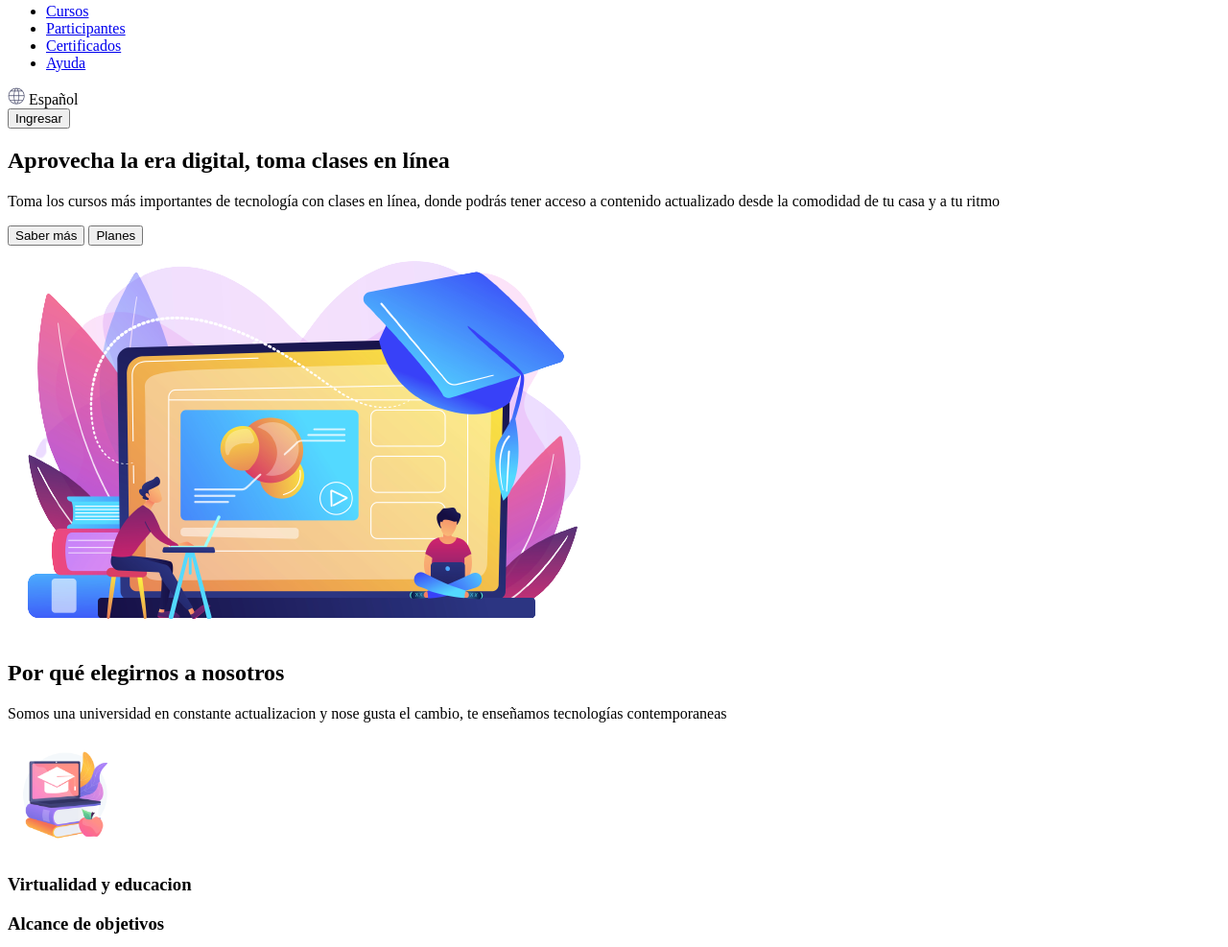
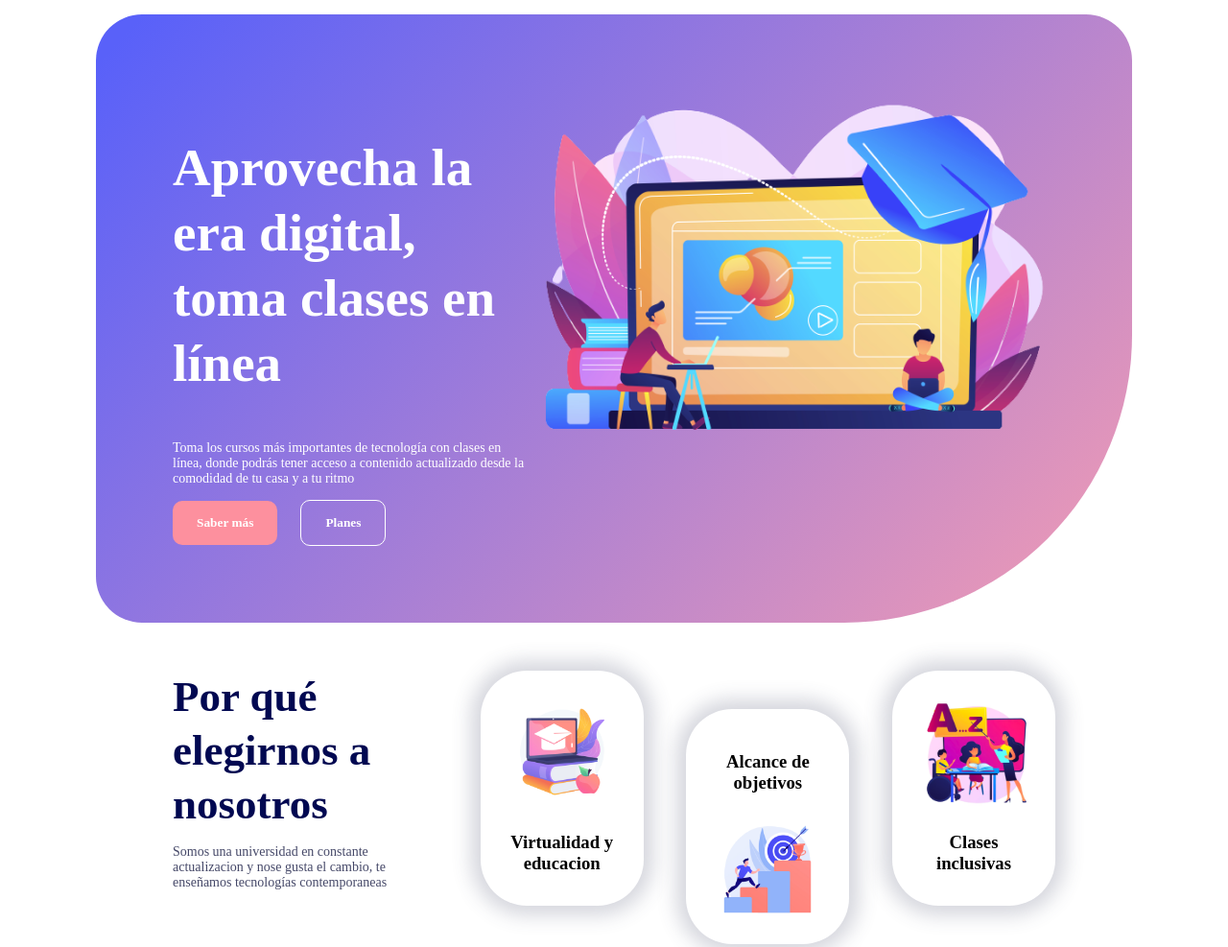
Before and after one commit to CrissUD/taller-9-full-stack-g1, a plain HTML site: page punto-1-2-3/index.html in a window 1280 px wide. Shown: the part 137-1124 px from the top of the page at 96% size. Drawn offline with Linux system fonts and the light colour scheme; a web font is replaced by a local one.

Commit message:
finalizacion punto 3

```diff
--- a/punto-1-2-3/index.html
+++ b/punto-1-2-3/index.html
@@ -4,6 +4,13 @@
   <meta charset="UTF-8">
   <meta http-equiv="X-UA-Compatible" content="IE=edge">
   <meta name="viewport" content="width=device-width, initial-scale=1.0">
+  <link rel="stylesheet" href="https://indestructibletype.com/fonts/Jost.css" type="text/css" charset="utf-8" />
+  <link rel="stylesheet" href="./styles/common-styles.css">
+  <link rel="stylesheet" href="./styles/header-styles.css">
+  <link rel="stylesheet" href="./styles/banner-styles.css">
+  <link rel="stylesheet" href="./styles/section-1-styles.css">
+  <link rel="stylesheet" href="./styles/section-2-styles.css">
+  <link rel="stylesheet" href="./styles/footer-styles.css">
   <title>Page Design</title>
 </head>
 <body>
@@ -39,8 +46,8 @@
           </p>
         </div>
         <div class="banner__buttons">
-          <button>Saber más</button>
-          <button>Planes</button>
+          <button class="button--orange">Saber más</button>
+          <button class="button--transparent">Planes</button>
         </div>
       </div>
       <img src="./public/images/banner-online.png" alt="banner online">
@@ -62,7 +69,7 @@
         >
         <h3>Virtualidad y educacion</h3>
       </div>
-      <div class="section-1__card">
+      <div class="section-1__card section-1__card-down">
         <h3>Alcance de objetivos</h3>
         <img
           src="./public/images/section1-goals.png"
@@ -91,24 +98,24 @@
         >
         <div>
           <h2>Brindamos herramientas para que tu aprendizaje</h2>
-          <h2>sea efectivo</h2>
+          <h2 class="title__pink">sea efectivo</h2>
           <p>
             Las herramientas digitales son nuestras aliadas
             y aprovechamos cada una de estas para brindarte
             la mejor experiencia
           </p>
-          <button>Saber más</button>
+          <button class="button--orange">Saber más</button>
         </div>
       </div>
       <div class="section-2__info">
         <div>
           <h2>Educación pensando en</h2>
-          <h2>objetivos alcanzados</h2>
+          <h2 class="title__pink">objetivos alcanzados</h2>
           <p>
             Es importante para nosotros que las metas de cada
             uno de nuestros estudiantes sean alcanzadas
           </p>
-          <button>Saber más</button>
+          <button class="button--orange">Saber más</button>
         </div>
         <img
           src="./public/images/section2-goals.png"
--- /dev/null
+++ b/punto-1-2-3/styles/banner-styles.css
@@ -0,0 +1,27 @@
+#banner {
+  display: flex;
+  margin: 30px 100px;
+  padding: 80px;
+  background: linear-gradient(313deg, #EE9AB5 3.28%, #5961F9 97.04%);
+  border-radius: 48px 48px 300px 48px;
+  color: white;
+}
+
+h1 {
+  font-family: 'Jost';
+  font-size: 55px;
+  line-height: 124%;
+  letter-spacing: -1%;
+}
+
+#banner img {
+  width: 550px;
+  height: 370px;
+}
+
+.button--transparent {
+  background-color: transparent;
+  color: white;
+  border: 1px solid;
+  margin-left: 20px;
+}
--- /dev/null
+++ b/punto-1-2-3/styles/common-styles.css
@@ -0,0 +1,35 @@
+body {
+  margin: 0px;
+}
+
+a {
+  font-family: 'Jost';
+}
+
+button {
+  padding: 15px 25px ;
+  font-family: 'Jost';
+  font-weight: bold;
+  border-radius: 10px;
+  cursor: pointer;
+}
+
+p {
+  font-family: 'Jost';
+  font-size: 14px;
+}
+
+.button--orange {
+  background-color: #FD909E;
+  color: white;
+  border: none;
+}
+
+h2 {
+  font-family: 'Jost';
+  font-size: 45px;
+  color: #010851;
+  line-height: 124%;
+  letter-spacing: -1%;
+  margin: 0;
+}
--- /dev/null
+++ b/punto-1-2-3/styles/footer-styles.css
@@ -0,0 +1,52 @@
+footer {
+  display: flex;
+  justify-content: space-between;
+  align-items: center;
+
+  margin-top: 120px;
+  padding: 20px 100px;
+
+  background-color: #010851;
+  color: white;
+}
+
+.footer__info {
+  width: 34%;
+}
+
+form button {
+  background-color: #ED80FD;
+  color: white;
+  border: none;
+}
+
+input {
+  padding: 17px;
+  margin-right: -20px;
+  width: 220px;
+
+  border: none;
+  border-radius: 10px;
+  background-color: #4548688c;
+}
+
+table {
+  font-family: 'Jost';
+  text-align: left;
+}
+
+th {
+  height: 80px;
+}
+
+tr {
+  height: 40px;
+}
+
+td {
+  padding-right: 60px;
+}
+
+td a {
+  color: white;
+}
--- /dev/null
+++ b/punto-1-2-3/styles/header-styles.css
@@ -0,0 +1,44 @@
+header {
+  display: flex;
+  justify-content: space-between;
+  margin: 10px 100px;
+}
+
+.header__navigator {
+  display: flex;
+  align-items: center;
+}
+
+ul {
+  display: flex;
+  gap: 40px;
+  list-style: none;
+}
+
+nav a {
+  color: #454868;
+  text-decoration: none;
+  font-weight: 500;
+}
+
+.header__settings {
+  display: flex;
+  align-items: center;
+  gap: 60px;
+}
+
+.language {
+  display: flex;
+  align-items: center;
+  gap: 10px;
+
+  font-family: 'Jost';
+  font-weight: 300;
+  color: #454868;
+}
+
+header button {
+  background-color: transparent;
+  border: 1px solid #45486843;
+  color: #454868;
+}
--- /dev/null
+++ b/punto-1-2-3/styles/section-1-styles.css
@@ -0,0 +1,32 @@
+#section-1 {
+  display: flex;
+  justify-content: space-between;
+
+  margin: 50px 180px;
+}
+
+.section-1__info {
+  width: 30%;
+}
+
+.section-1__info p {
+  color: #454868;
+}
+
+.section-1__card {
+  width: min-content;
+  height: 195px;
+  text-align: center;
+
+  padding: 25px;
+  border-radius: 48px;
+  box-shadow: 0px 0px 20px 10px #45486839;
+}
+
+.section-1__card-down {
+  margin-top: 40px;
+}
+
+h3 {
+  font-family: 'Jost';
+}
--- /dev/null
+++ b/punto-1-2-3/styles/section-2-styles.css
@@ -0,0 +1,15 @@
+#section-2 {
+  padding: 30px 180px;
+  background-color: #ec80fd2b;
+}
+
+.section-2__info {
+  display: flex;
+  align-items: center;
+  gap: 30px;
+  margin: 50px 0px;
+}
+
+.title__pink {
+  color: #ED80FD;
+}
```
Also changed, not shown: 4 other files.
